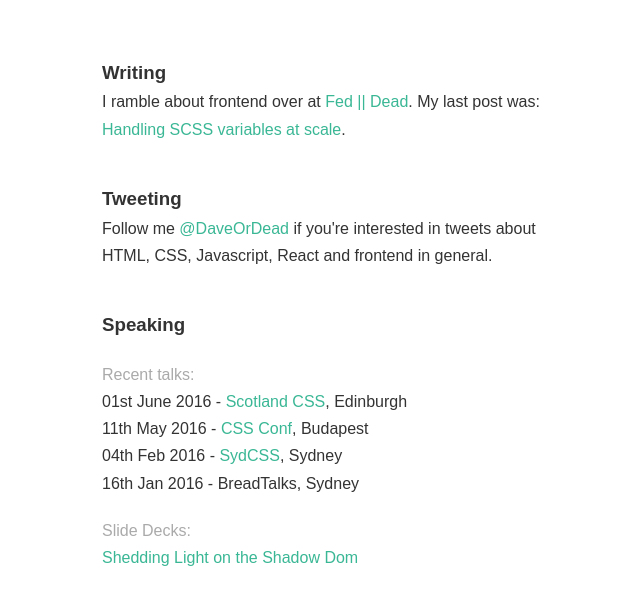
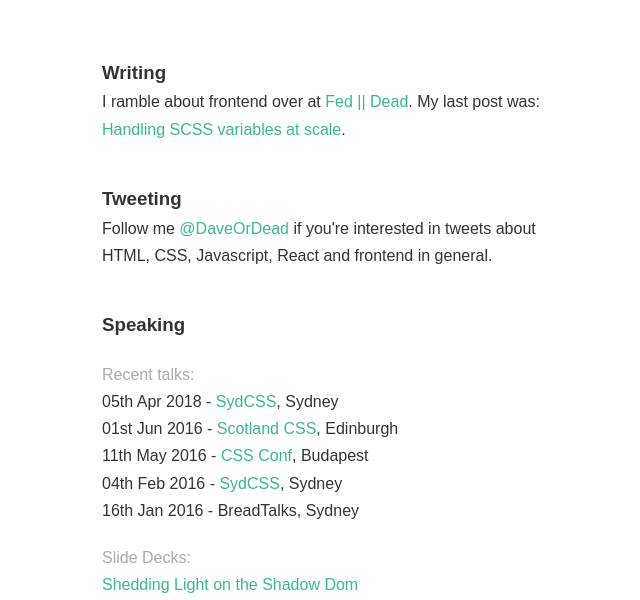
Before and after one commit to DaveOrDead/davidberner, a website: page index.html in a window 1280 px wide. Shown: the part 200-800 px from the top of the page, without its empty margins (308-948 px from the left). Drawn offline with Linux system fonts and the light colour scheme.

Commit message:
add April’s talk

```diff
--- a/index.html
+++ b/index.html
@@ -43,7 +43,8 @@
 
                         <strong class="c-card__sub-title">Recent talks:</strong>
                         <ul class="h-spacing-small">
-                            <li><time datetime="2016-06-01">01st June 2016</time> - <a href="http://scotlandcss.com/">Scotland CSS</a>, Edinburgh</li>
+                            <li><time datetime="2016-04-05">05th Apr 2018</time> - <a href="https://www.meetup.com/SydCSS/events/248729348/">SydCSS</a>, Sydney</li>
+                            <li><time datetime="2016-06-01">01st Jun 2016</time> - <a href="http://scotlandcss.com/">Scotland CSS</a>, Edinburgh</li>
                             <li><time datetime="2016-05-11">11th May 2016</time> - <a href="http://cssconfbp.rocks/">CSS Conf</a>, Budapest</li>
                             <li><time datetime="2016-02-04">04th Feb 2016</time> - <a href="http://www.meetup.com/__ms192565802/SydCSS/events/228394746/?rv=ea1&_xtd=gatlbWFpbF9jbGlja9oAJDAwZDM0MGI3LWZiYmUtNDliYS1hNTE2LWE4MjE4M2U0ZmRkZg&_af=event&_af_eid=228394746&expires=1454101047830&sig=c985ee86adf90933f9f7c11401d93a4f0053223a">SydCSS</a>, Sydney</li>
                             <li><time datetime="2016-01-16">16th Jan 2016</time> - BreadTalks, Sydney</li>
```
